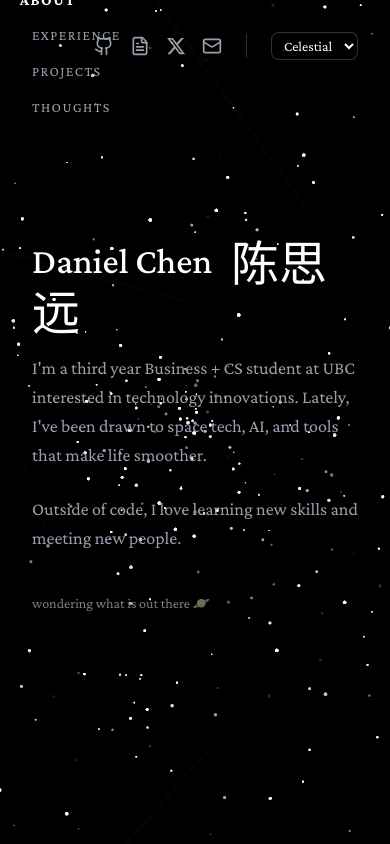
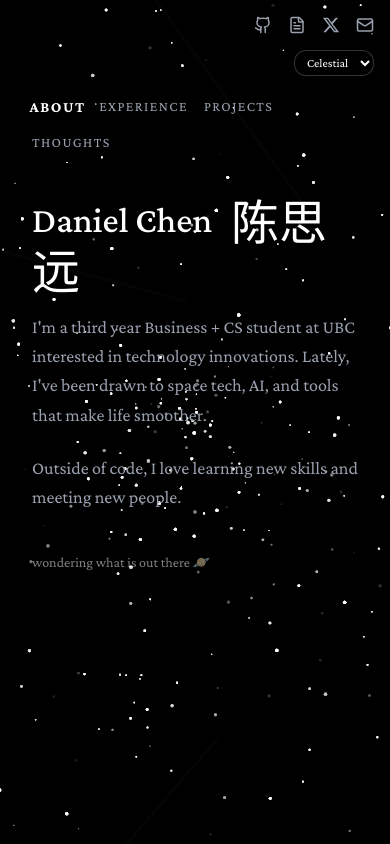
Before and after one commit to cleinad/Portfolio, a Next.js app in the folder frontend/: page / in a window 390 px wide. Built offline with nearby package versions, Linux system fonts and the light colour scheme; a web font is replaced by a local one.

Commit message:
adjusted mobile layouts and element sizes.

```diff
--- a/frontend/src/app/globals.css
+++ b/frontend/src/app/globals.css
@@ -24,4 +24,5 @@ body {
   background: var(--background);
   color: var(--foreground);
   font-family: var(--font-crimson-pro), serif;
+  padding: env(safe-area-inset-top) env(safe-area-inset-right) env(safe-area-inset-bottom) env(safe-area-inset-left);
 }
--- a/frontend/src/app/layout.tsx
+++ b/frontend/src/app/layout.tsx
@@ -1,4 +1,4 @@
-import type { Metadata } from "next";
+import type { Metadata, Viewport } from "next";
 import { Crimson_Pro, Zhi_Mang_Xing } from "next/font/google";
 import "./globals.css";
 
@@ -18,6 +18,13 @@ export const metadata: Metadata = {
   description: "Generated by create next app",
 };
 
+export const viewport: Viewport = {
+  width: "device-width",
+  initialScale: 1,
+  maximumScale: 1,
+  viewportFit: "cover",
+};
+
 export default function RootLayout({
   children,
 }: Readonly<{
--- a/frontend/src/app/page.tsx
+++ b/frontend/src/app/page.tsx
@@ -46,28 +46,28 @@ export default function HomePage() {
             </div>
 
             {/* Top Right: Contact Icons & Theme Toggle */}
-            <div className="absolute top-8 right-8 z-50 flex items-center gap-6">
+            <div className="absolute top-4 right-4 md:top-8 md:right-8 z-50 flex flex-col md:flex-row items-end md:items-center gap-4 md:gap-6">
                 <div className={`flex items-center gap-4 ${textSecondary}`}>
                     <a href="https://github.com/cleinad" target="_blank" rel="noopener noreferrer" className={`hover:${textPrimary} transition-colors`}>
-                        <Github size={20} />
+                        <Github size={18} />
                     </a>
                     <a href="/resume/Daniel Chen's Resume.pdf" target="_blank" rel="noopener noreferrer" className={`hover:${textPrimary} transition-colors`}>
-                        <FileText size={20} />
+                        <FileText size={18} />
                     </a>
                     <a href="https://x.com/danielsychen" target="_blank" rel="noopener noreferrer" className={`hover:${textPrimary} transition-colors`}>
-                        <XIcon size={20} />
+                        <XIcon size={18} />
                     </a>
                     <a href="mailto:danieltwentytwo@gmail.com" className={`hover:${textPrimary} transition-colors`}>
-                        <Mail size={20} />
+                        <Mail size={18} />
                     </a>
                 </div>
 
-                <div className="h-6 w-px bg-current opacity-20"></div>
+                <div className="hidden md:block h-6 w-px bg-current opacity-20"></div>
 
                 <select
                     value={background}
                     onChange={(e) => setBackground(e.target.value as "celestial" | "blizzard")}
-                    className={`text-sm rounded-lg px-2 py-1 shadow-sm border backdrop-blur-md cursor-pointer outline-none transition-colors ${isCelestial
+                    className={`text-xs md:text-sm rounded-xl px-2 py-1 shadow-sm border backdrop-blur-md cursor-pointer outline-none transition-colors ${isCelestial
                         ? "bg-black/30 border-white/20 text-white hover:bg-black/50"
                         : "bg-white/40 border-black/10 text-black hover:bg-white/60"
                         }`}
@@ -78,19 +78,19 @@ export default function HomePage() {
             </div>
 
             {/* Main Layout Grid */}
-            <div className="relative z-10 grid grid-cols-1 md:grid-cols-12 h-screen w-full max-w-7xl mx-auto -translate-y-[20%]">
+            <div className="relative z-10 grid grid-cols-1 md:grid-cols-12 md:h-screen w-full max-w-7xl mx-auto md:-translate-y-[20%]">
 
                 {/* Left Column: Navigation */}
                 <div className="md:col-span-4 lg:col-span-3 flex flex-col justify-center px-8 md:pl-16 lg:pl-24 pt-24 md:pt-0">
-                    <nav className="space-y-4">
+                    <nav className="flex flex-row md:flex-col flex-wrap gap-4 md:space-y-4">
                         {navItems.map((item) => (
                             <button
                                 key={item.id}
                                 onClick={() => setActiveTab(item.id)}
-                                className={`block text-sm md:text-base tracking-widest transition-all duration-500 text-left w-full uppercase
+                                className={`block text-sm md:text-lg tracking-widest transition-all duration-500 text-left uppercase
                                     ${activeTab === item.id
-                                        ? `${textPrimary} scale-110 translate-x-1 font-bold`
-                                        : `${textSecondary} hover:${textPrimary} hover:translate-x-0.5`
+                                        ? `${textPrimary} scale-110 md:translate-x-1 font-bold`
+                                        : `${textSecondary} hover:${textPrimary} md:hover:translate-x-0.5`
                                     }`}
                             >
                                 {item.label}
@@ -100,7 +100,7 @@ export default function HomePage() {
                 </div>
 
                 {/* Right Column: Content */}
-                <div className="md:col-span-8 lg:col-span-6 flex flex-col justify-center h-full px-8 md:pr-16 overflow-y-auto">
+                <div className="md:col-span-8 lg:col-span-6 flex flex-col justify-center md:h-full px-8 md:pr-16 py-12 md:py-0 overflow-y-auto">
                     <div className="animate-in fade-in slide-in-from-bottom-4 duration-500">
 
                         {/* ABOUT TAB */}
```
